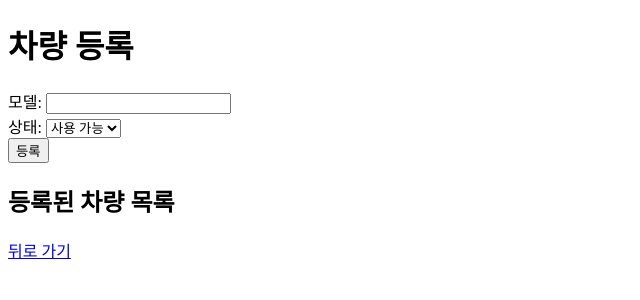
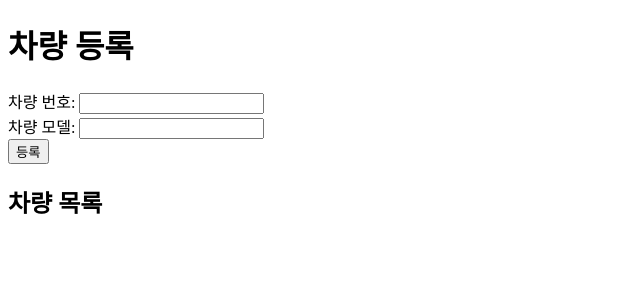
Before and after one commit to mongshot/jbclaim, a Flask app: page /register_car in a window 1280 px wide. Shown: the top 300 px of the page, without its empty margins (0-640 px from the left). Run offline with Flask 3, Linux system fonts and the light colour scheme.

Commit message:
Update register_car.html

```diff
--- a/templates/register_car.html
+++ b/templates/register_car.html
@@ -1,38 +1,31 @@
-<!-- register_car.html -->
 <!DOCTYPE html>
-<html>
+<html lang="en">
 <head>
+    <meta charset="UTF-8">
+    <meta name="viewport" content="width=device-width, initial-scale=1.0">
     <title>차량 등록</title>
 </head>
 <body>
     <h1>차량 등록</h1>
-
-    <!-- 등록 폼 -->
-    <form method="POST">
-        <label for="car_name">모델:</label>
-        <input type="text" id="car_name" name="car_name" required>
+    <form method="POST" action="/register_car">
+        <label for="car_id">차량 번호:</label>
+        <input type="text" id="car_id" name="car_id" required>
         <br>
-        <label for="car_available">상태:</label>
-        <select id="car_available" name="car_available">
-            <option value="사용 가능">사용 가능</option>
-            <option value="사용 중">사용 중</option>
-        </select>
+        <label for="car_model">차량 모델:</label>
+        <input type="text" id="car_model" name="car_model" required>
         <br>
         <input type="submit" value="등록">
     </form>
 
-    <!-- 등록된 차량 목록 -->
-    <h2>등록된 차량 목록</h2>
+    <h2>차량 목록</h2>
     <ul>
         {% for car in cars %}
             <li>
-                모델: {{ car.name }},
-                상태: {{ car.available }}
-                <a href="{{ url_for('edit_car', car_id=car.id) }}">수정</a>
+                차량 번호: {{ car.id }}<br>
+                모델: {{ car.name }}<br>
+                <a href="/edit_car/{{ car.id }}">수정</a>
             </li>
         {% endfor %}
     </ul>
-
-    <a href="{{ url_for('admin') }}">뒤로 가기</a>
 </body>
 </html>
```
